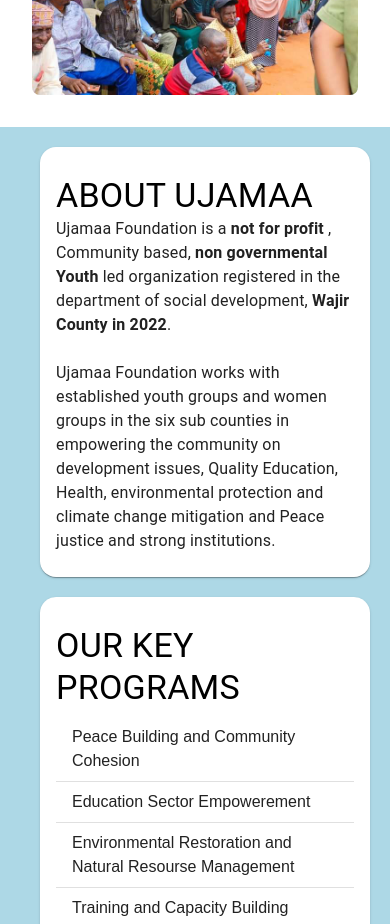
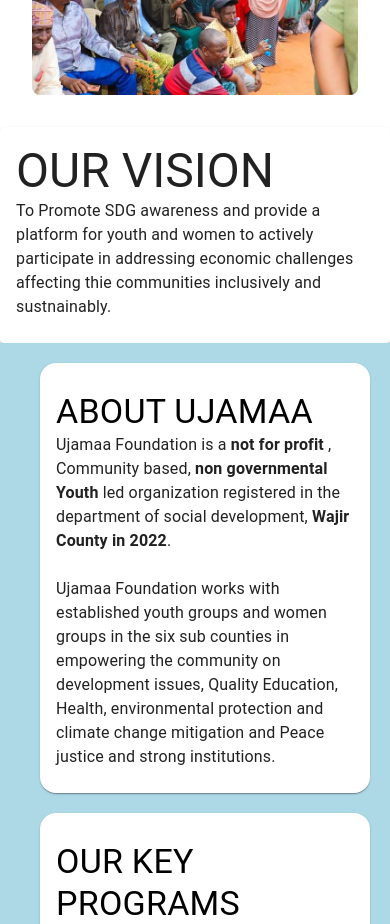
Before and after one commit to ahmednule/Ujamaa-Foundation, a Next.js app: page /who-we-are in a window 390 px wide. Shown: the part 1180-2104 px from the top of the page. Built offline with nearby package versions, Linux system fonts and the light colour scheme.

Commit message:
fetaure: nested the vision card inside the who we are page inside a div that i willl later use to make the other cards to be responsive

```diff
--- a/src/app/who-we-are/page.tsx
+++ b/src/app/who-we-are/page.tsx
@@ -1,11 +1,15 @@
 "use client"
 import AboutUs from "@components/components/AboutUs"
 import AboutusCarosel from "@components/components/ui/AboutusCarosel"
+import OurVision from "@components/components/ui/OurVision"
 export default function whoWeare(){
     return(
         <>
         <AboutusCarosel/>
         <AboutUs/>
+        <div>
+            <OurVision/>
+        </div>
         </>
     )
 }
```
